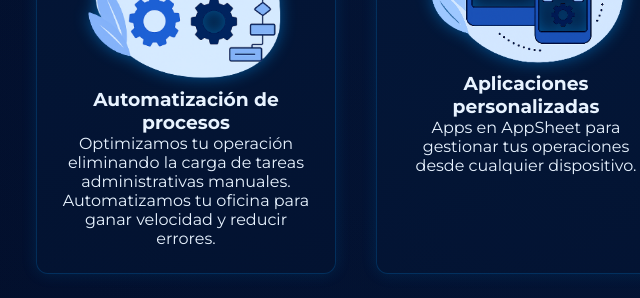
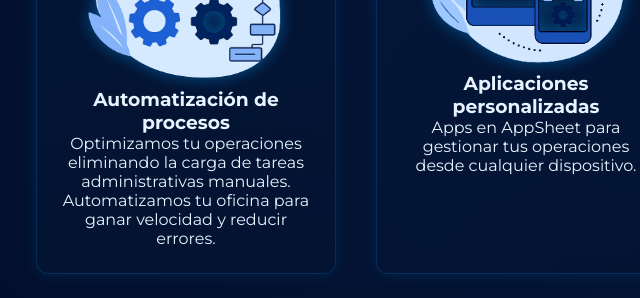
Before and after one commit to KarenGonzalesCh/scales_pagina, a plain HTML site: page index.html in a window 1280 px wide. Shown: the part 1140-1438 px from the top of the page, 114-754 px from the left. Drawn offline with Linux system fonts and the light colour scheme.

Commit message:
corecion gramatica

```diff
--- a/index.html
+++ b/index.html
@@ -60,7 +60,7 @@
         <div class="sol-card">
             <img src="img/soluciones/automatizacion.png">
             <h3>Automatización de procesos</h3>
-            <p>Optimizamos tu operación eliminando la carga de tareas administrativas manuales.
+            <p>Optimizamos tu operaciones eliminando la carga de tareas administrativas manuales.
                 Automatizamos tu oficina para ganar velocidad y reducir errores.</p>
         </div>
 
```
